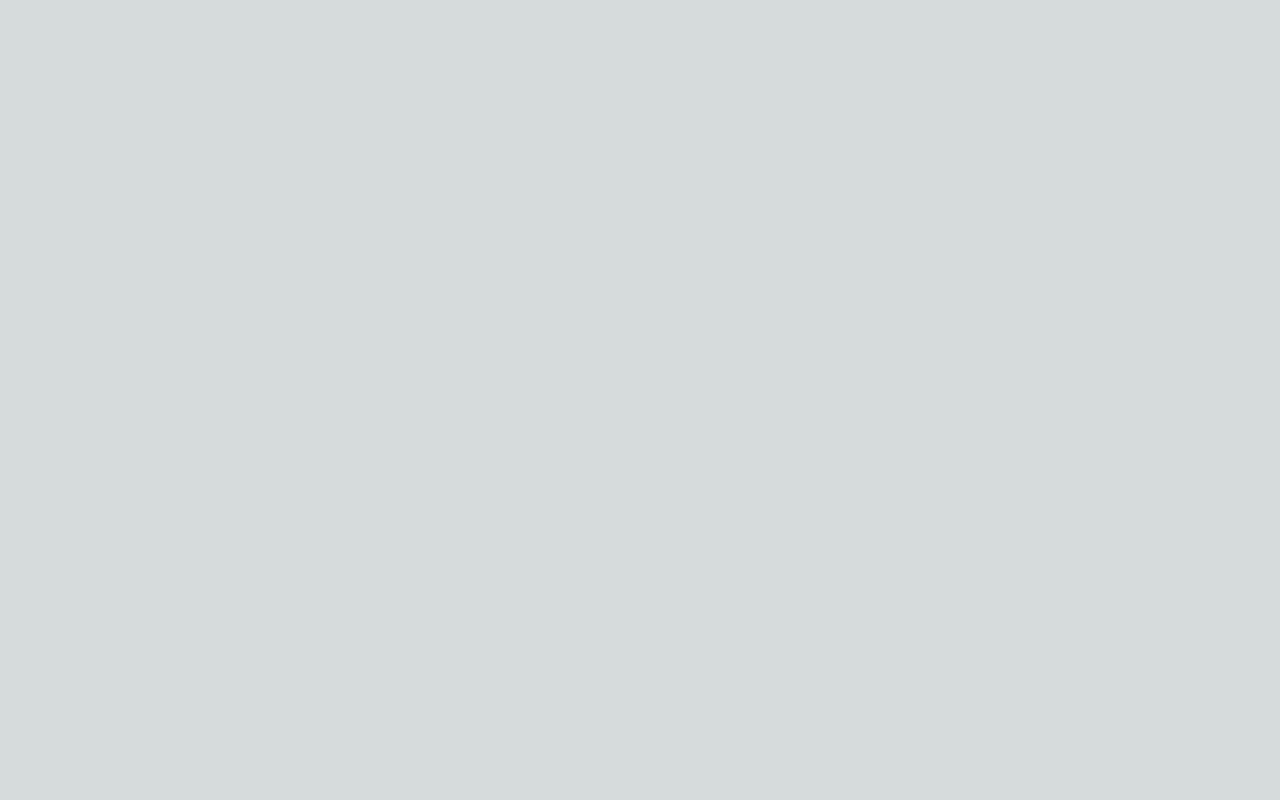
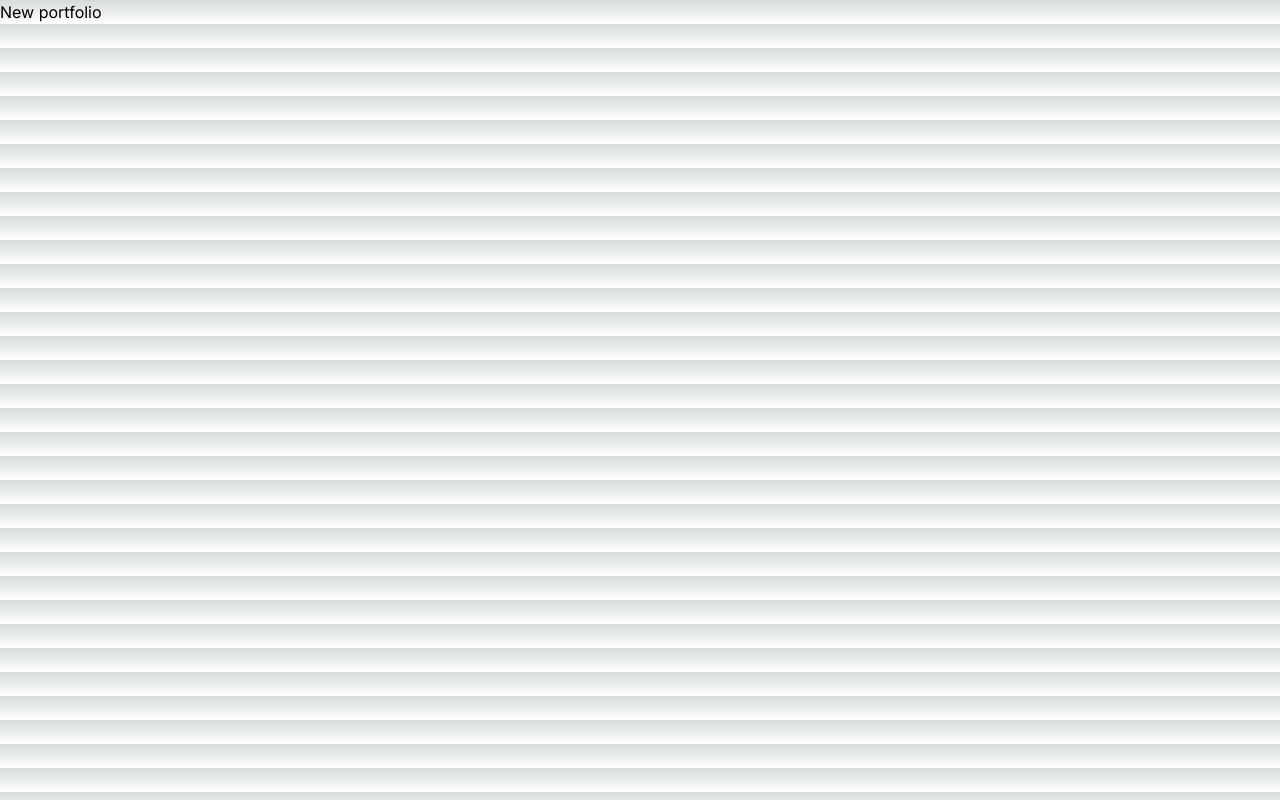
Before and after one commit to arr199/portfolio-new, a Next.js app: page / in a window 1280 px wide. Built offline with nearby package versions, Linux system fonts and the light colour scheme.

Commit message:
mend
initial commit

```diff
--- a/src/app/page.tsx
+++ b/src/app/page.tsx
@@ -1,5 +1,9 @@
 import Image from 'next/image';
 
 export default function Home() {
-  return <main></main>;
+  return (
+    <main>
+      <h1>New portfolio</h1>
+    </main>
+  );
 }
```
